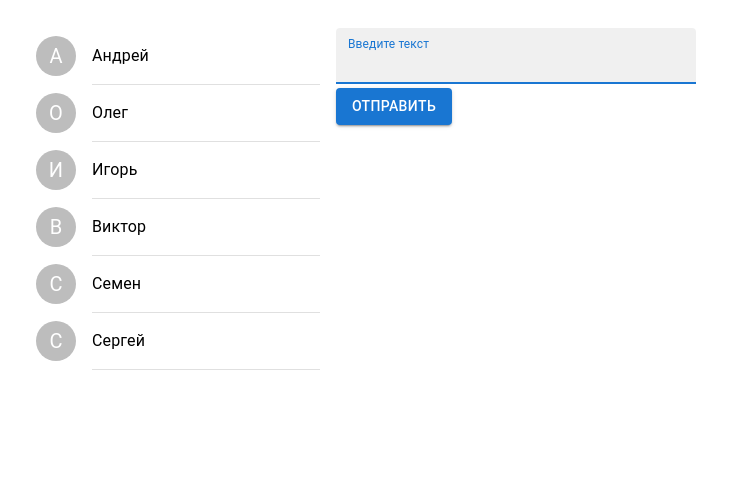
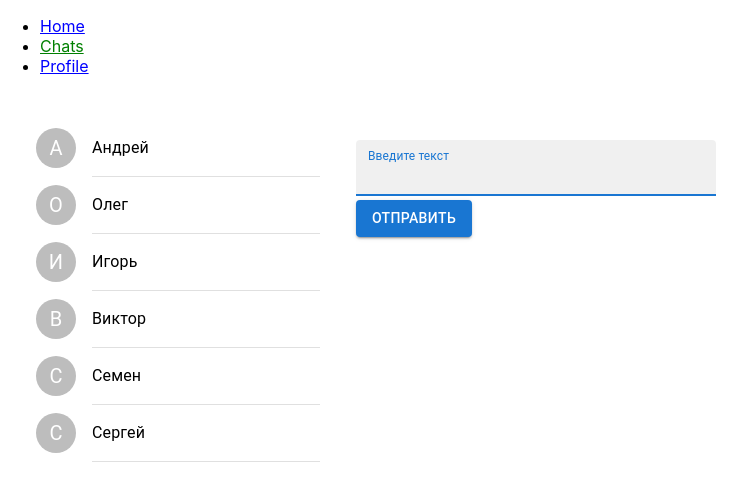
Before and after one commit to floppsiq/gb-react, a React (Create React App) app: page /chats/chat1 in a window 1280 px wide. Shown: the top 492 px of the page, without its empty margins (0-756 px from the left). Built offline with nearby package versions, Linux system fonts and the light colour scheme.

Commit message:
finished lesson-4

```diff
--- a/package.json
+++ b/package.json
@@ -11,6 +11,7 @@
     "@testing-library/user-event": "^13.5.0",
     "react": "^17.0.2",
     "react-dom": "^17.0.2",
+    "react-router-dom": "^6.3.0",
     "react-scripts": "5.0.0",
     "web-vitals": "^2.1.4"
   },
--- a/src/App.css
+++ b/src/App.css
@@ -1,5 +1,9 @@
 .App {
-  /*text-align: center;*/
+  padding: 20px;
+  display: flex;
+}
+
+.wrapper {
   padding: 20px;
   display: flex;
 }
--- a/src/App.js
+++ b/src/App.js
@@ -1,72 +1,104 @@
-//import logo from "./logo.svg";
 import "./App.css";
-//import { Message } from "./components/Message/Message";
-import { useEffect, useState } from "react";
-import { Form } from "./components/Form/Form";
-import { AUTHORS } from "./utils/constants";
-import { MessageList } from "./components/MessageList/MessageList";
+// import { useEffect, useState } from "react";
+// import { Form } from "./components/Form/Form";
+// import { AUTHORS } from "./utils/constants";
+// import { MessageList } from "./components/MessageList/MessageList";
 import { ChatList } from "./components/ChatList/ChatList";
+import { BrowserRouter, NavLink, Route, Routes } from "react-router-dom";
+import { Chat } from "./screens/Chat/Chat";
+import { Profile } from "./components/Profile/Profile";
 
-const messageList = [];
-
-const chatList = [
-  { id: 1, letter: "А", name: "Андрей" },
-  { id: 2, letter: "О", name: "Олег" },
-  { id: 3, letter: "И", name: "Игорь" },
-  { id: 4, letter: "В", name: "Виктор" },
-  { id: 5, letter: "С", name: "Семен" },
-  { id: 6, letter: "С", name: "Сергей" },
-];
+const Home = () => <h1>Home page</h1>;
 
 function App() {
-  const [messages, setMessages] = useState(messageList);
-
-  /*const addMessage = (newText) => {
-    setMessages([...messages, { text: newText, author: name }]);
-  };*/
-
-  const addMessage = (newMsg) => {
-    setMessages([...messages, newMsg]);
-  };
-
-  const sendMessage = (text) => {
-    addMessage({
-      author: AUTHORS.human,
-      text,
-      id: `msg-${Date.now()}`,
-    });
-  };
-
-  useEffect(() => {
-    //console.log(messages);
-    let timeOut;
-
-    if (
-      messages.length > 0 &&
-      messages[messages.length - 1].author === AUTHORS.human
-    ) {
-      timeOut = setTimeout(() => {
-        addMessage({
-          author: AUTHORS.robot,
-          text: "Сообщение отправлено",
-          id: `msg-${Date.now()}`,
-        });
-      }, 1500);
-    }
-    return () => {
-      clearTimeout(timeOut);
-    };
-  }, [messages]);
-
   return (
-    <div className="App">
-      <ChatList chatList={chatList} />
-      <div className="message-list">
-        <Form onSubmit={sendMessage} />
-        <MessageList messages={messages} />
-      </div>
-    </div>
+    <BrowserRouter>
+      <ul>
+        <li>
+          <NavLink
+            to="/"
+            style={({ isActive }) => ({ color: isActive ? "green" : "blue" })}
+          >
+            Home
+          </NavLink>
+        </li>
+        <li>
+          <NavLink
+            style={({ isActive }) => ({ color: isActive ? "green" : "blue" })}
+            to="/chats"
+          >
+            Chats
+          </NavLink>
+        </li>
+        <li>
+          <NavLink
+            style={({ isActive }) => ({ color: isActive ? "green" : "blue" })}
+            to="/profile"
+          >
+            Profile
+          </NavLink>
+        </li>
+      </ul>
+      <section className="wrapper">
+        <Routes>
+          <Route path="/" element={<Home />} />
+          <Route path="/profile" element={<Profile/>} />
+          <Route path="/chats" element={<ChatList />}>
+            <Route path=":id" element={<Chat />} />
+          </Route>
+          <Route path="*" element={<h4>404</h4>} />
+        </Routes>
+      </section>
+    </BrowserRouter>
   );
 }
 
+// const messageList = [];
+
+// function App() {
+//   const [messages, setMessages] = useState(messageList);
+
+//   const addMessage = (newMsg) => {
+//     setMessages([...messages, newMsg]);
+//   };
+
+//   const sendMessage = (text) => {
+//     addMessage({
+//       author: AUTHORS.human,
+//       text,
+//       id: `msg-${Date.now()}`,
+//     });
+//   };
+
+//   useEffect(() => {
+//     let timeOut;
+
+//     if (
+//       messages.length > 0 &&
+//       messages[messages.length - 1].author === AUTHORS.human
+//     ) {
+//       timeOut = setTimeout(() => {
+//         addMessage({
+//           author: AUTHORS.robot,
+//           text: "Сообщение отправлено",
+//           id: `msg-${Date.now()}`,
+//         });
+//       }, 1500);
+//     }
+//     return () => {
+//       clearTimeout(timeOut);
+//     };
+//   }, [messages]);
+
+//   return (
+//     <div className="App">
+//       <ChatList />
+//       <div className="message-list">
+//         <Form onSubmit={sendMessage} />
+//         <MessageList messages={messages} />
+//       </div>
+//     </div>
+//   );
+// }
+
 export default App;
--- a/src/components/ChatList/ChatList.js
+++ b/src/components/ChatList/ChatList.js
@@ -1,19 +1,51 @@
-import { Avatar, List, ListItem, ListItemText, ListItemAvatar, Divider } from "@mui/material";
+import {
+  Avatar,
+  List,
+  ListItem,
+  ListItemText,
+  ListItemAvatar,
+  Divider,
+} from "@mui/material";
+import { Link, Outlet } from "react-router-dom";
+import "./ChatList.styles.css";
 
-export const ChatList = ({ chatList }) => {
+const chatList = [
+  { id: "chat1", letter: "А", name: "Андрей" },
+  { id: "chat2", letter: "О", name: "Олег" },
+  { id: "chat3", letter: "И", name: "Игорь" },
+  { id: "chat4", letter: "В", name: "Виктор" },
+  { id: "chat5", letter: "С", name: "Семен" },
+  { id: "chat6", letter: "С", name: "Сергей" },
+];
+
+// const chatList = [
+//   { id: 1, letter: "А", name: "Андрей" },
+//   { id: 2, letter: "О", name: "Олег" },
+//   { id: 3, letter: "И", name: "Игорь" },
+//   { id: 4, letter: "В", name: "Виктор" },
+//   { id: 5, letter: "С", name: "Семен" },
+//   { id: 6, letter: "С", name: "Сергей" },
+// ];
+
+export const ChatList = () => {
   return (
-    <List sx={{ width: "100%", maxWidth: 300, mr: 2}}>
+    <>
+      <List sx={{ width: "100%", maxWidth: 300, mr: 2 }}>
         {chatList.map(({ id, name, letter }) => (
           <>
-        <ListItem key={id} >
+            <Link to={`/chats/${id}`} className="chat__link">
+              <ListItem key={id}>
                 <ListItemAvatar>
                   <Avatar>{letter}</Avatar>
                 </ListItemAvatar>
                 <ListItemText primary={name} />
               </ListItem>
-        <Divider variant="inset"/>
+            </Link>
+            <Divider variant="inset" />
           </>
         ))}
       </List>
+      <Outlet />
+    </>
   );
 };
--- /dev/null
+++ b/src/components/ChatList/ChatList.styles.css
@@ -0,0 +1,7 @@
+.chat__link {
+    color: black;
+    text-decoration: none;
+}
+.chat__link:hover {
+    border-bottom: 1px solid black;
+}
--- a/src/components/Form/Form.js
+++ b/src/components/Form/Form.js
@@ -23,8 +23,6 @@ export const Form = ({ onSubmit }) => {
 
   return (
     <form onSubmit={handleSubmit} className="form">
-      {/* <input value={value} onChange={handleChange} type="text" className="form__input"/> */}
-      {/* <input type="submit" className="form__submit" /> */}
       <TextField
         fullWidth
         margin="dense"
--- /dev/null
+++ b/src/components/Profile/Profile.js
@@ -0,0 +1 @@
+export const Profile = () => <h1>Ваш профиль</h1>;
--- /dev/null
+++ b/src/screens/Chat/Chat.js
@@ -0,0 +1,74 @@
+import { useEffect, useRef, useState } from "react";
+import { Navigate, useParams } from "react-router-dom";
+import { ChatList } from "../../components/ChatList/ChatList";
+import { Form } from "../../components/Form/Form";
+import { MessageList } from "../../components/MessageList/MessageList";
+import { AUTHORS } from "../../utils/constants";
+
+// const chats = [
+//   { id: "chat1", letter: "А", name: "Андрей" },
+//   { id: "chat2", letter: "О", name: "Олег" },
+//   { id: "chat3", letter: "И", name: "Игорь" },
+//   { id: "chat4", letter: "В", name: "Виктор" },
+//   { id: "chat5", letter: "С", name: "Семен" },
+//   { id: "chat6", letter: "С", name: "Сергей" },
+// ];
+
+const initMessages = {
+  chat1: [],
+  chat2: [],
+  chat3: [],
+  chat4: [],
+  chat5: [],
+  chat6: [],
+};
+
+export function Chat() {
+  const { id } = useParams();
+  const [messages, setMessages] = useState(initMessages);
+
+  const timeout = useRef();
+  const wrapperRef = useRef();
+
+  const addMessage = (newMsg) => {
+    setMessages({ ...messages, [id]: [...messages[id], newMsg] });
+  };
+
+  const sendMessage = (text) => {
+    addMessage({
+      author: AUTHORS.human,
+      text,
+      id: `msg-${Date.now()}`,
+    });
+  };
+
+  useEffect(() => {
+    const lastMessage = messages[id]?.[messages[id]?.length - 1];
+    if (lastMessage?.author === AUTHORS.human) {
+      timeout.current = setTimeout(() => {
+        addMessage({
+          author: AUTHORS.robot,
+          text: "Сообщение отправлено",
+          id: `msg-${Date.now()}`,
+        });
+      }, 1000);
+    }
+
+    return () => {
+      clearTimeout(timeout.current);
+    };
+  }, [messages]);
+
+  if (!messages[id]) {
+    return <Navigate to="/chats" replace />;
+  }
+
+  return (
+    <div className="App" ref={wrapperRef}>
+      <div className="message-list">
+        <Form onSubmit={sendMessage} />
+        <MessageList messages={messages[id]} />
+      </div>
+    </div>
+  );
+}
```
Also changed, not shown: src/index.css (line endings or trailing spaces), 1 other file (tests, documents, lock files or other folders). Lines whose indentation alone changed are shown as unchanged.
